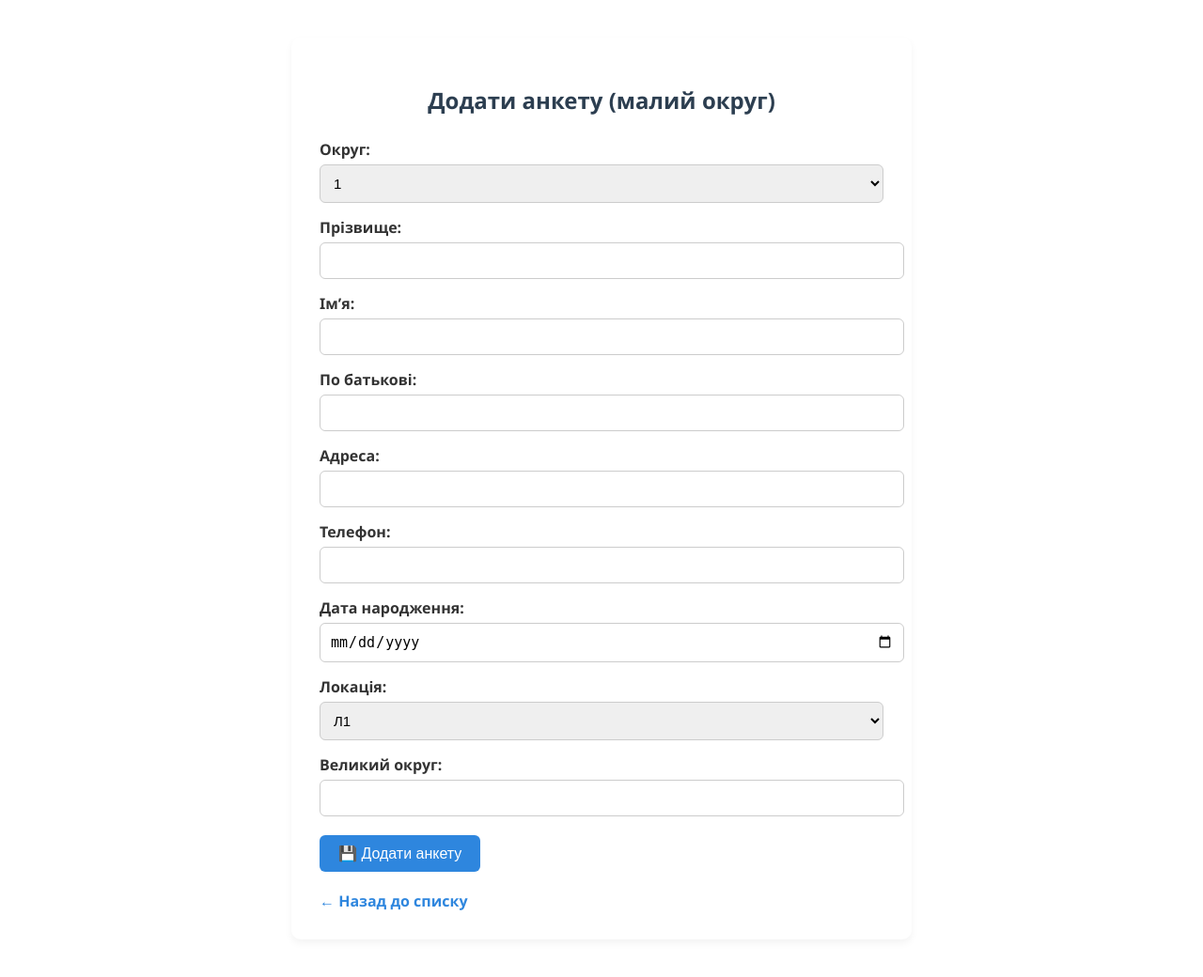
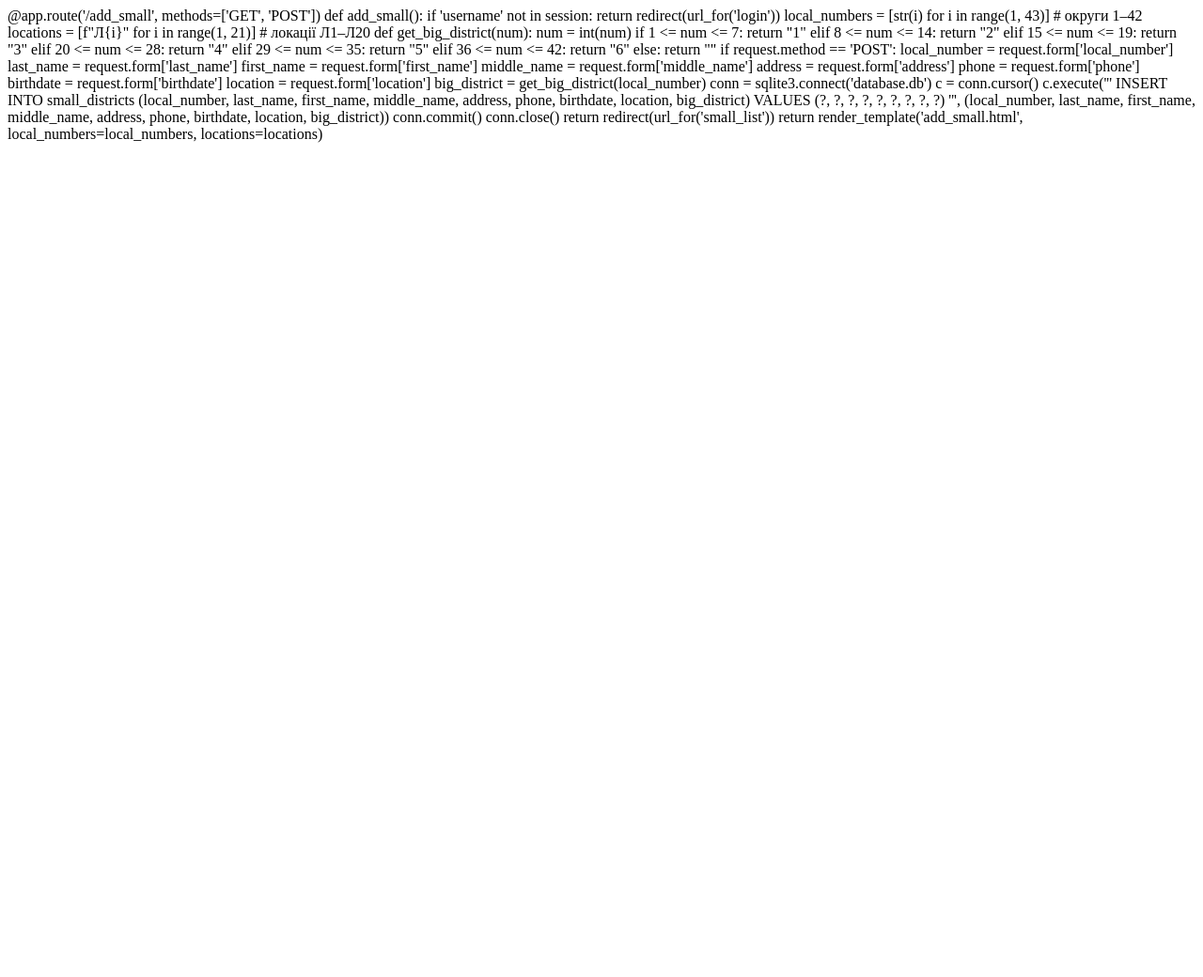
Before and after one commit to Aliina-ai/flask-form, a Flask app: page /add_small in a window 1280 px wide. Shown: the whole page at 94% size. After the commit the page ends 152 px from the top, so only its background shows below. Run offline with Flask 3, Linux system fonts and the light colour scheme; the visitor is signed in with stand-in values (Sample User, id 1); parts of the project's set-up code (start-up, migrations or seed data) failed here and were passed over.

Commit message:
Update add_small.html

```diff
--- a/templates/add_small.html
+++ b/templates/add_small.html
@@ -1,126 +1,49 @@
-<!DOCTYPE html>
-<html lang="uk">
-<head>
-    <meta charset="UTF-8">
-    <title>Додати малий округ</title>
-    <style>
-        body {
-            font-family: 'Segoe UI', sans-serif;
-            background-color: #f4f6f9;
-            color: #333;
-            max-width: 600px;
-            margin: 40px auto;
-            padding: 30px;
-            background: #fff;
-            border-radius: 10px;
-            box-shadow: 0 4px 8px rgba(0,0,0,0.05);
-        }
+@app.route('/add_small', methods=['GET', 'POST'])
+def add_small():
+    if 'username' not in session:
+        return redirect(url_for('login'))
 
-        h2 {
-            text-align: center;
-            margin-bottom: 25px;
-            color: #2c3e50;
-        }
+    local_numbers = [str(i) for i in range(1, 43)]  # округи 1–42
+    locations = [f"Л{i}" for i in range(1, 21)]     # локації Л1–Л20
 
-        label {
-            display: block;
-            margin-top: 15px;
-            font-weight: bold;
-        }
+    def get_big_district(num):
+        num = int(num)
+        if 1 <= num <= 7:
+            return "1"
+        elif 8 <= num <= 14:
+            return "2"
+        elif 15 <= num <= 19:
+            return "3"
+        elif 20 <= num <= 28:
+            return "4"
+        elif 29 <= num <= 35:
+            return "5"
+        elif 36 <= num <= 42:
+            return "6"
+        else:
+            return ""
 
-        input[type="text"],
-        input[type="date"],
-        select {
-            width: 100%;
-            padding: 10px;
-            margin-top: 5px;
-            border: 1px solid #ccc;
-            border-radius: 6px;
-            font-size: 15px;
-        }
+    if request.method == 'POST':
+        local_number = request.form['local_number']
+        last_name = request.form['last_name']
+        first_name = request.form['first_name']
+        middle_name = request.form['middle_name']
+        address = request.form['address']
+        phone = request.form['phone']
+        birthdate = request.form['birthdate']
+        location = request.form['location']
+        big_district = get_big_district(local_number)
 
-        button {
-            background-color: #2e86de;
-            color: white;
-            border: none;
-            padding: 10px 20px;
-            margin-top: 20px;
-            border-radius: 6px;
-            font-size: 16px;
-            cursor: pointer;
-        }
+        conn = sqlite3.connect('database.db')
+        c = conn.cursor()
+        c.execute('''
+            INSERT INTO small_districts
+            (local_number, last_name, first_name, middle_name, address, phone, birthdate, location, big_district)
+            VALUES (?, ?, ?, ?, ?, ?, ?, ?, ?)
+        ''', (local_number, last_name, first_name, middle_name, address, phone, birthdate, location, big_district))
+        conn.commit()
+        conn.close()
 
-        button:hover {
-            background-color: #1b4f72;
-        }
+        return redirect(url_for('small_list'))
 
-        .back-link {
-            display: inline-block;
-            margin-top: 20px;
-            text-decoration: none;
-            font-weight: bold;
-            color: #2e86de;
-        }
-    </style>
-    <script>
-        function updateBigDistrict() {
-            const local = parseInt(document.getElementById('local_number').value);
-            let big = '';
-            if (local >= 1 && local <= 7) big = '1';
-            else if (local >= 8 && local <= 14) big = '2';
-            else if (local >= 15 && local <= 19) big = '3';
-            else if (local >= 20 && local <= 28) big = '4';
-            else if (local >= 29 && local <= 35) big = '5';
-            else if (local >= 36 && local <= 42) big = '6';
-            document.getElementById('big_district').value = big;
-        }
-    </script>
-</head>
-<body>
-
-<h2>Додати анкету (малий округ)</h2>
-
-<form method="POST">
-
-    <label for="local_number">Округ:</label>
-    <select name="local_number" id="local_number" onchange="updateBigDistrict()" required>
-        {% for n in local_numbers %}
-        <option value="{{ n }}">{{ n }}</option>
-        {% endfor %}
-    </select>
-
-    <label for="last_name">Прізвище:</label>
-    <input type="text" name="last_name" required>
-
-    <label for="first_name">Імʼя:</label>
-    <input type="text" name="first_name" required>
-
-    <label for="middle_name">По батькові:</label>
-    <input type="text" name="middle_name" required>
-
-    <label for="address">Адреса:</label>
-    <input type="text" name="address" required>
-
-    <label for="phone">Телефон:</label>
-    <input type="text" name="phone" required>
-
-    <label for="birth_date">Дата народження:</label>
-    <input type="date" name="birth_date" required>
-
-    <label for="location">Локація:</label>
-    <select name="location" required>
-        {% for loc in locations %}
-        <option value="{{ loc }}">{{ loc }}</option>
-        {% endfor %}
-    </select>
-
-    <label for="big_district">Великий округ:</label>
-    <input type="text" id="big_district" name="big_district" readonly required>
-
-    <button type="submit">💾 Додати анкету</button><br>
-    <a href="{{ url_for('small_list') }}" class="back-link">← Назад до списку</a>
-
-</form>
-
-</body>
-</html>
+    return render_template('add_small.html', local_numbers=local_numbers, locations=locations)
```
